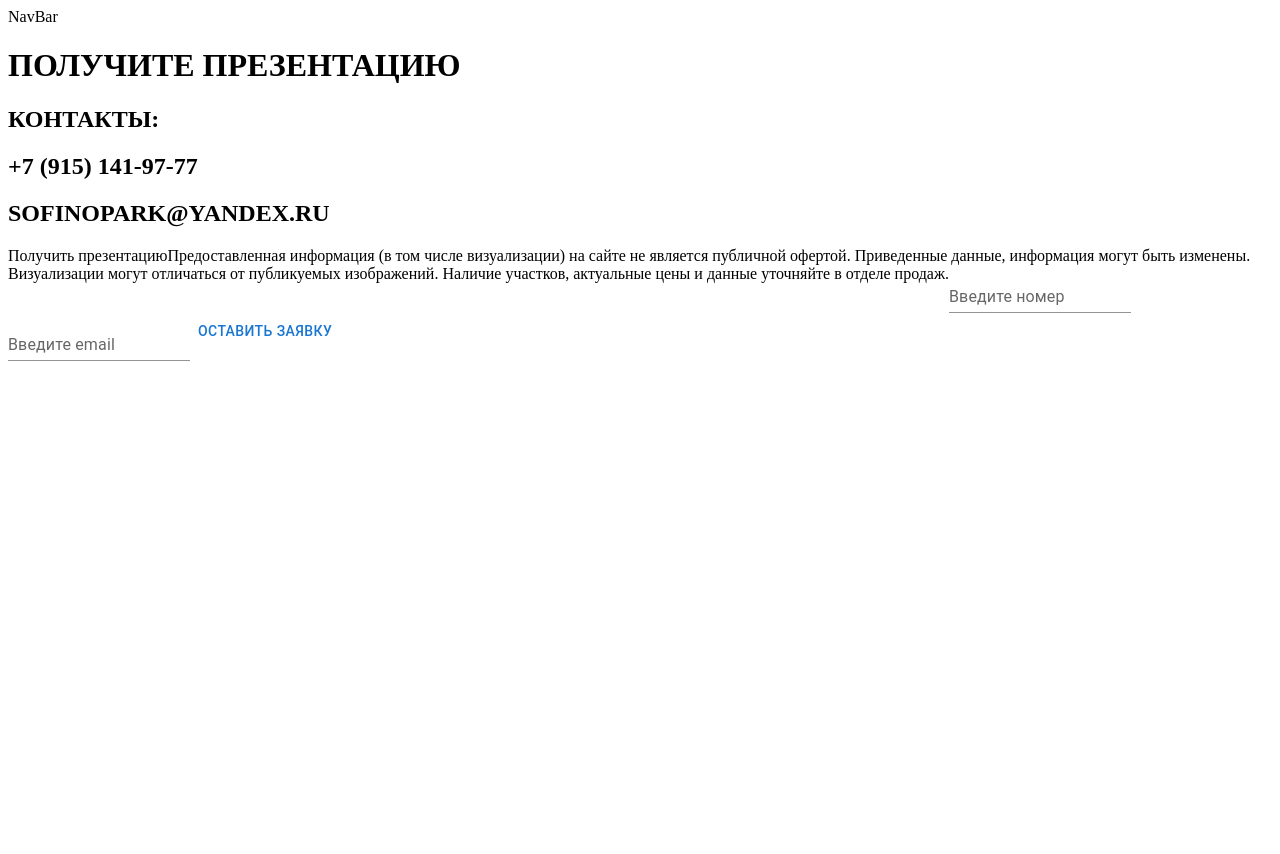
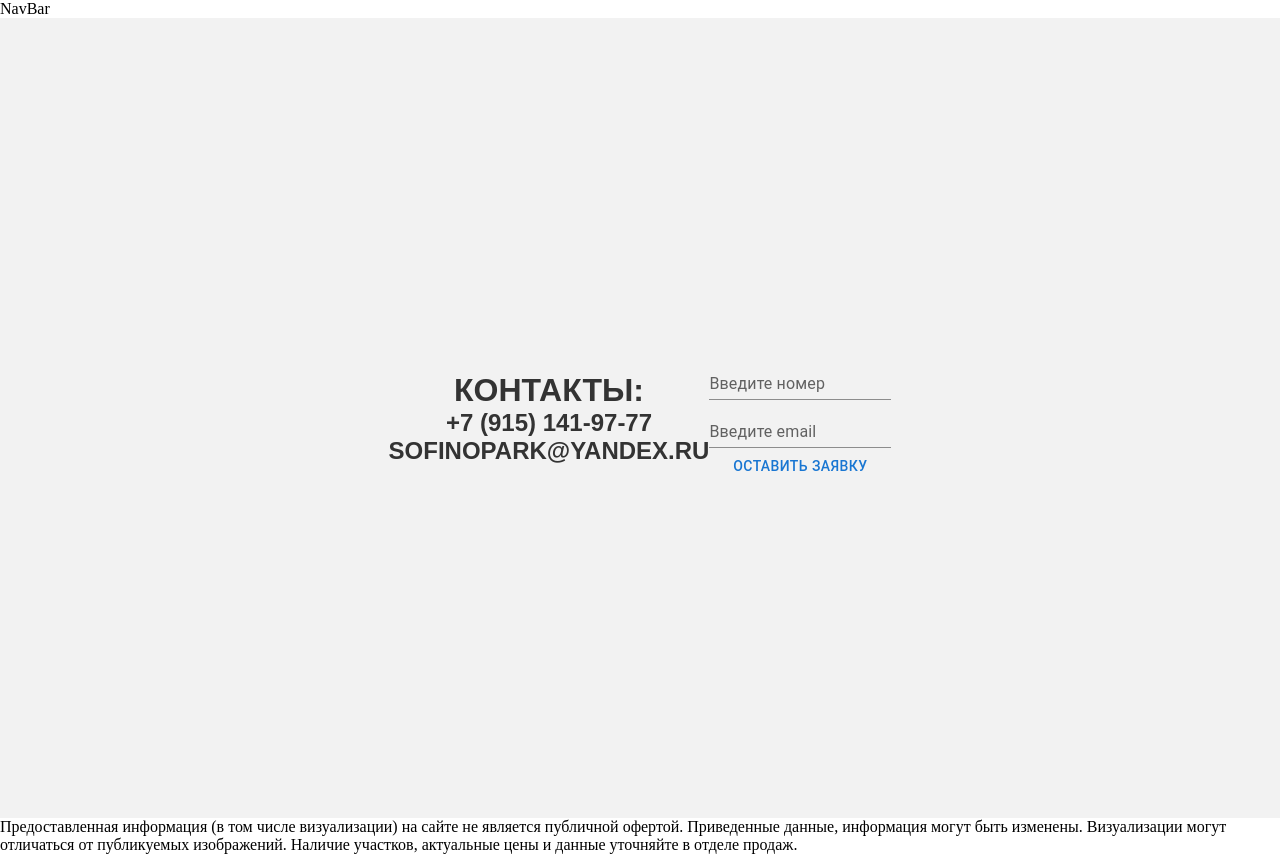
Before and after one commit to pugsparty/sofinoPark, a React (Vite) app in the folder client/: page /contacts in a window 1280 px wide. Before the commit the page ends 800 px from the top, so only its background shows below. Built offline with nearby package versions, Linux system fonts and the light colour scheme.

Commit message:
release footer

```diff
--- /dev/null
+++ b/client/src/Styles/ContactsPageStyle.css
@@ -0,0 +1,33 @@
+* {
+  margin: 0;
+  padding: 0;
+  box-sizing: border-box;
+}
+.container {
+  display: flex;
+  align-items: center;
+  justify-content: center;
+  height: 100vh;
+  background-color: #f2f2f2;
+  font-family: Arial, sans-serif;
+}
+.form {
+  display: flex;
+  flex-direction: column;
+  align-items: center;
+  justify-content: center;
+  height: 100vh;
+  background-color: #f2f2f2;
+  font-family: Arial, sans-serif;
+  color: #333;
+}
+.text {
+  display: flex;
+  flex-direction: column;
+  align-items: center;
+  justify-content: center;
+  height: 100vh;
+  background-color: #f2f2f2;
+  font-family: Arial, sans-serif;
+  color: #333;
+}
--- a/client/src/components/Layout.tsx
+++ b/client/src/components/Layout.tsx
@@ -1,13 +1,14 @@
 import React from 'react';
 import NavBar from './UI/NavBar';
 import { Outlet } from 'react-router-dom';
+import Footer from './UI/Footer';
 
 export default function Layout(): React.JSX.Element {
   return (
-    // <div>Layout</div>
-    <div>
+    <>
       <NavBar />
       <Outlet />
-    </div>
+      <Footer />
+    </>
   );
 }
--- /dev/null
+++ b/client/src/components/UI/Footer.tsx
@@ -0,0 +1,11 @@
+import React from 'react';
+
+export default function Footer(): React.JSX.Element {
+  return (
+    <span className="footer">
+      Предоставленная информация (в том числе визуализации) на сайте не является публичной офертой.
+      Приведенные данные, информация могут быть изменены. Визуализации могут отличаться от
+      публикуемых изображений. Наличие участков, актуальные цены и данные уточняйте в отделе продаж.
+    </span>
+  );
+}
--- a/client/src/components/pages/ContactsPage.tsx
+++ b/client/src/components/pages/ContactsPage.tsx
@@ -1,21 +1,18 @@
 import React from 'react';
 import TextField from '@mui/material/TextField';
 import { Button } from '@mui/material';
+import '../../Styles/ContactsPageStyle.css';
 
 export default function ContactsPage(): React.JSX.Element {
   return (
     <div className="container">
-      <h1 className="presentation">ПОЛУЧИТЕ ПРЕЗЕНТАЦИЮ</h1>
-      <h2 className="contacts">КОНТАКТЫ:</h2>
+      <div className="text">
+        <h1 className="contacts">КОНТАКТЫ:</h1>
         <h2 className="phone">+7 (915) 141-97-77</h2>
         <h2 className="email">SOFINOPARK@YANDEX.RU</h2>
+      </div>
 
-      <span className="disclaimer">
-        Получить презентациюПредоставленная информация (в том числе визуализации) на сайте не
-        является публичной офертой. Приведенные данные, информация могут быть изменены. Визуализации
-        могут отличаться от публикуемых изображений. Наличие участков, актуальные цены и данные
-        уточняйте в отделе продаж.
-      </span>
+      <div className="form">
         <TextField
           id="standard-textarea"
           label="Введите номер"
@@ -32,5 +29,6 @@ export default function ContactsPage(): React.JSX.Element {
         />
         <Button className="button">Оставить заявку</Button>
       </div>
+    </div>
   );
 }
```
Lines whose indentation alone changed are shown as unchanged.
